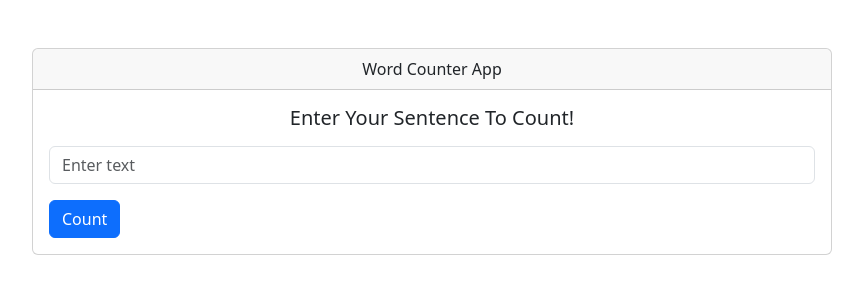
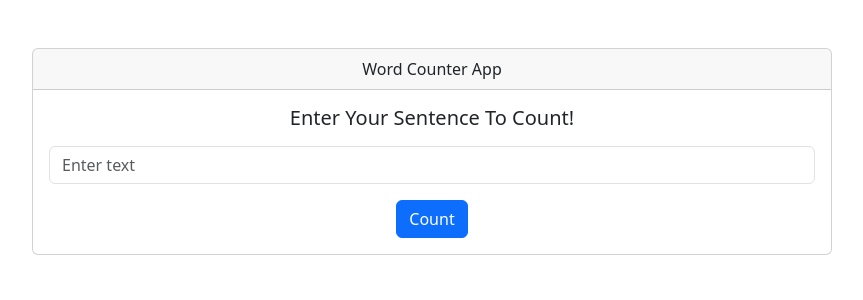
Before and after one commit to amahadnejad/Word_Counter, a Django app: page / in a window 1280 px wide. Shown: the part 56-356 px from the top of the page, without its empty margins (208-1071 px from the left). Run offline with Django 5.2, Linux system fonts and the light colour scheme.

Commit message:
Update counter.html Template

```diff
--- a/counter/templates/counter/counter.html
+++ b/counter/templates/counter/counter.html
@@ -9,12 +9,13 @@
                 Word Counter App
             </div>
             <div class="card-body">
-                <h5 class="card-title d-flex justify-content-center">Enter Your Sentence To Count!</h5>
+                <h5 class="card-title text-center">Enter Your Sentence To Count!</h5>
                 <form method="POST" action="{% url 'word_count' %}">
                     {% csrf_token %}
-                    <input type="text" name="text" class="form-control mt-3" placeholder="Enter text" value="{{ text }}"
-                           required>
-                    <button type="submit" class="btn btn-primary d-flex justify-content-center mt-3">Count</button>
+                    <input type="text" name="text" class="form-control mt-3" placeholder="Enter text" value="{{ text }}" required>
+                    <div class="text-center mt-3">
+                        <button type="submit" class="btn btn-primary">Count</button>
+                    </div>
                 </form>
             </div>
         </div>
@@ -27,10 +28,15 @@
                     Result
                 </div>
                 <div class="card-body">
-                    <h5 class="card-title d-flex justify-content-center">Your sentence has {{ word_count }} words.</h5>
-                    {% for word in words %}
-                        <h6 class="card-title d-flex justify-content-center">{{ forloop.counter }} - {{ word }}</h6>
-                    {% endfor %}
+                    <h5 class="card-title text-center">Your sentence has {{ word_count }} words.</h5>
+                    <ul class="list-group mt-3">
+                        {% for word in words %}
+                            <li class="list-group-item d-flex justify-content-between align-items-center">
+                                <span class="fw-bold">{{ forloop.counter }}.</span>
+                                <span>{{ word }}</span>
+                            </li>
+                        {% endfor %}
+                    </ul>
                 </div>
             </div>
         </div>
--- a/templates/_base.html
+++ b/templates/_base.html
@@ -13,14 +13,14 @@
 <body>
 <nav class="navbar navbar-expand-lg" style="background-color: #10B981;">
     <div class="container-fluid">
-        <a class="navbar-brand" href="#">Word Counter</a>
+        <a class="navbar-brand" href="{% url 'word_count' %}">Word Counter</a>
         <button class="navbar-toggler" type="button" data-bs-toggle="collapse" data-bs-target="#navbarNavAltMarkup"
                 aria-controls="navbarNavAltMarkup" aria-expanded="false" aria-label="Toggle navigation">
             <span class="navbar-toggler-icon"></span>
         </button>
         <div class="collapse navbar-collapse" id="navbarNavAltMarkup">
             <div class="navbar-nav">
-                <a class="nav-link active" aria-current="page" href="#">Home</a>
+                <a class="nav-link active" aria-current="page" href="{% url 'word_count' %}">Home</a>
                 <a class="nav-link active" aria-current="page" href="#">About</a>
             </div>
         </div>
```
